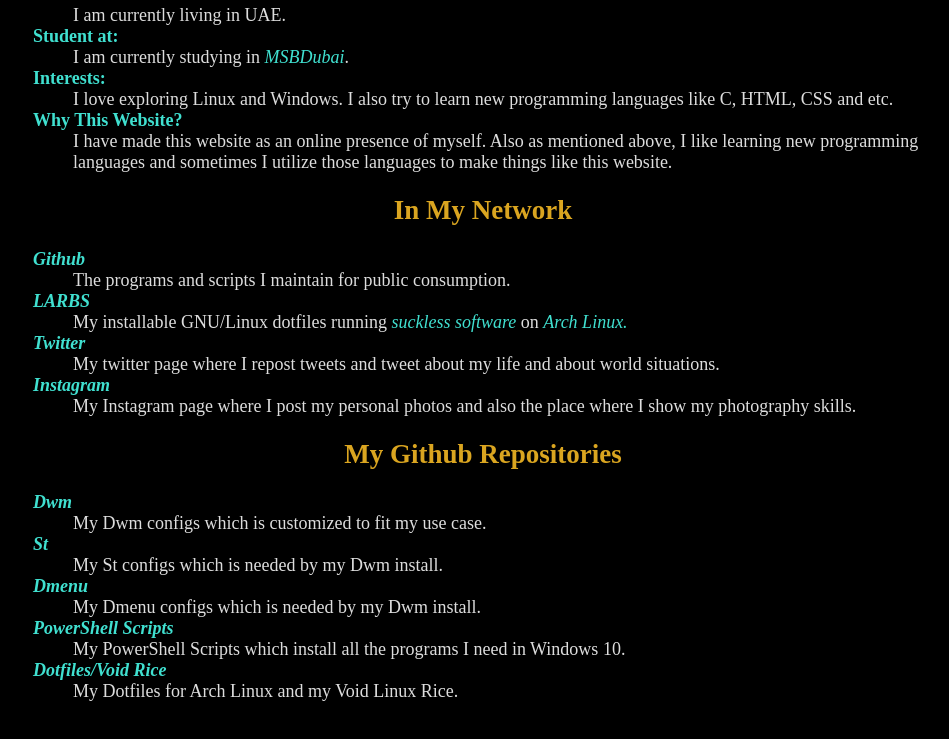
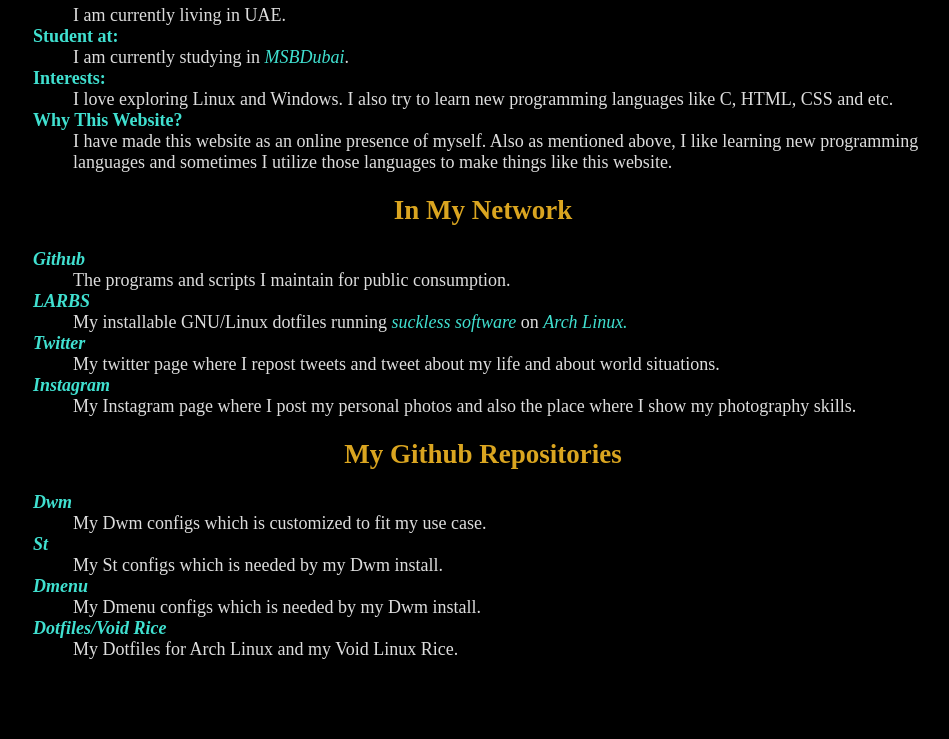
Before and after one commit to adamkagdi/website, a plain HTML site: page index.html in a window 1280 px wide. Shown: the part 243-982 px from the top of the page, without its empty margins (157-1106 px from the left). After the commit the page ends 949 px from the top, so only its background shows below. Drawn offline with Linux system fonts and the light colour scheme.

Commit message:
Removing Powershell Scripts Section

```diff
--- a/index.html
+++ b/index.html
@@ -41,7 +41,6 @@
 	<dt><em><a href="https://github.com/adamkagdi/dwm">Dwm</a></em></dt><dd> My Dwm configs which is customized to fit my use case.</dd>
 	<dt><em><a href="https://github.com/adamkagdi/st">St</a></em></dt><dd> My St configs which is needed by my Dwm install.</a></dd>
 	<dt><em><a href="https://github.com/adamkagdi/dmenu">Dmenu</a></em></dt><dd>My Dmenu configs which is needed by my Dwm install.</dd>
-	<dt><em><a href="https://github.com/adamkagdi/powershell-scripts">PowerShell Scripts</a></em></dt><dd>My PowerShell Scripts which install all the programs I need in Windows 10.</dd>
 	<dt><em><a href="https://github.com/adamkagdi/voidrice">Dotfiles/Void Rice</a></em></dt><dd>My Dotfiles for Arch Linux and my Void Linux Rice.</dd>
         </dl>
 
```
